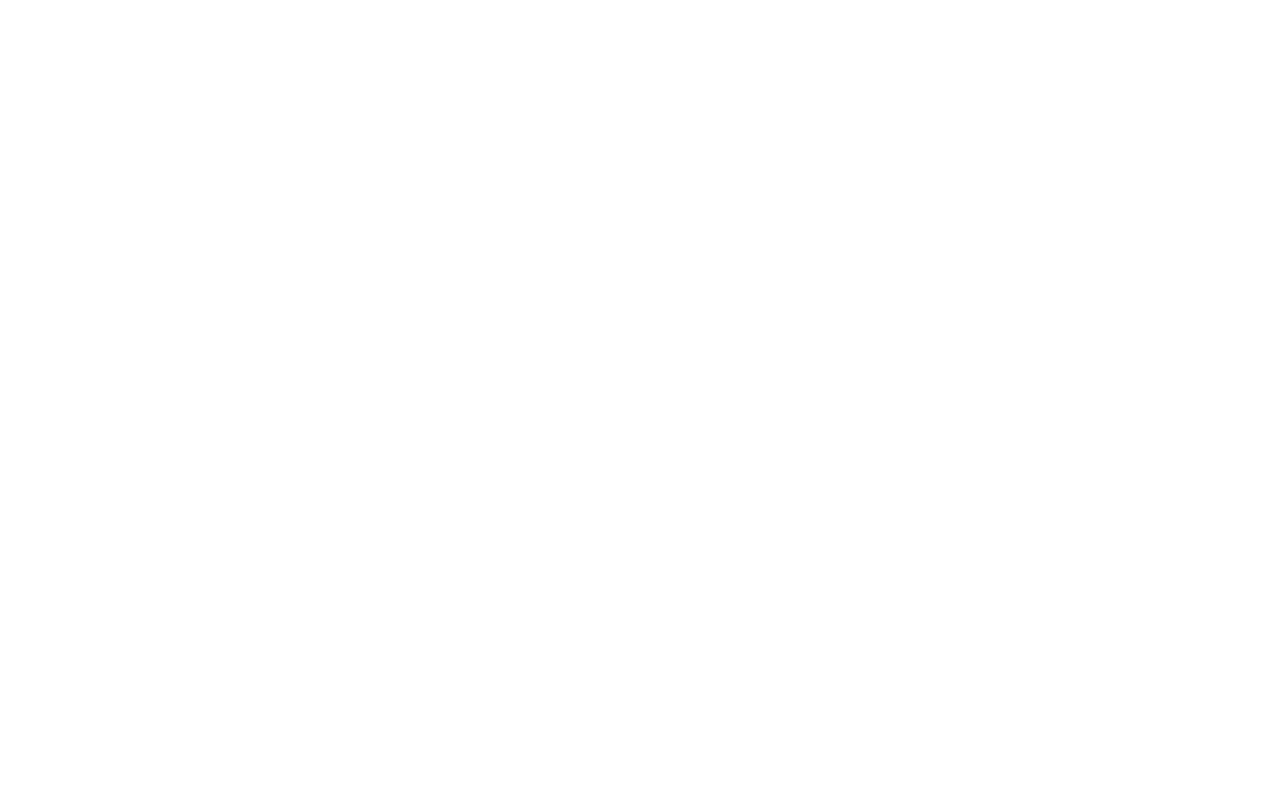
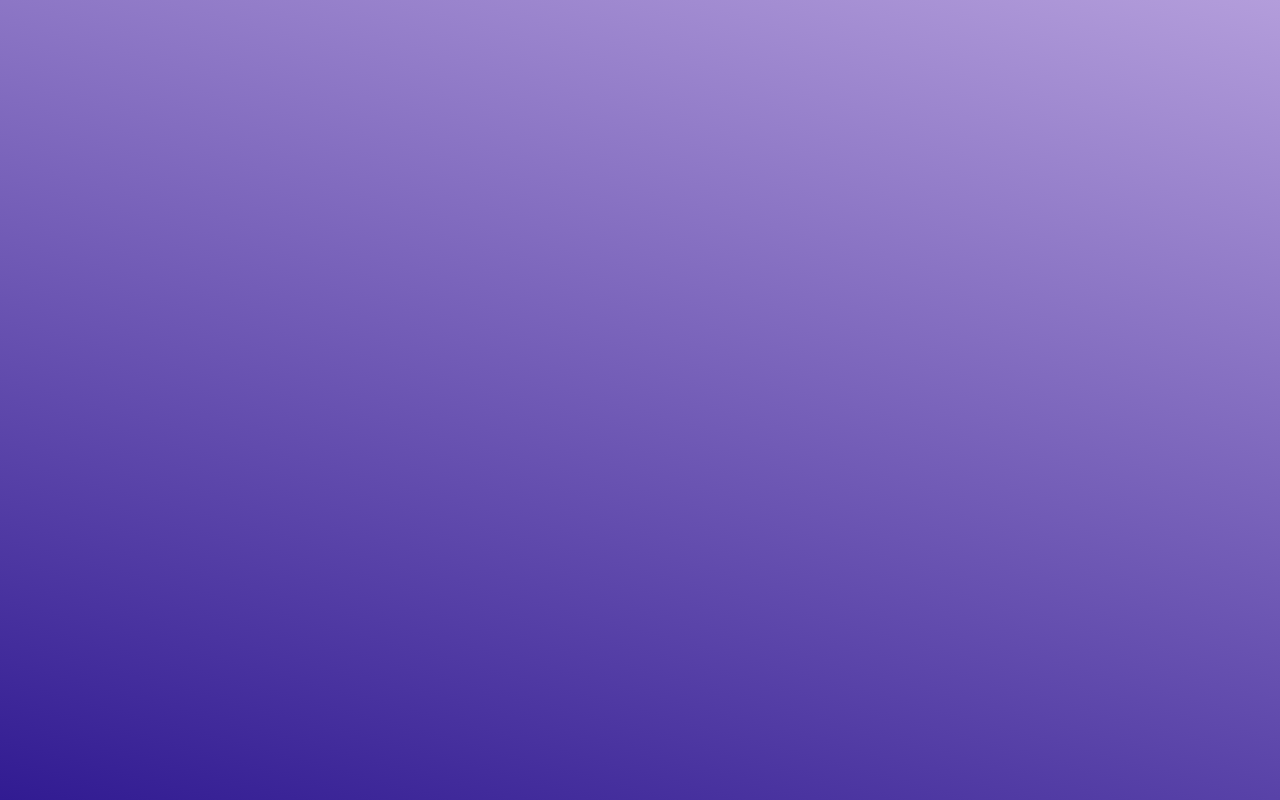
Before and after one commit to JulianAR97/pretty-weather, a React (Create React App) app: page / in a window 1280 px wide. Built offline with nearby package versions, Linux system fonts and the light colour scheme.

Commit message:
added linear gradient

```diff
--- a/src/App.js
+++ b/src/App.js
@@ -1,11 +1,12 @@
 import React from 'react'
 import { makeStyles } from '@mui/styles'
-import { purple } from '@mui/material/colors'
+import { deepPurple } from '@mui/material/colors'
 
 
 const useStyles = makeStyles(theme => ({
   app: {
-    backgroundImage: `linear-gradient(95deg, ${purple[500]} 0%, ${purple[200]} 100%)`
+    backgroundImage: `linear-gradient(15deg, ${deepPurple[900]} 0%, ${deepPurple[200]} 100%)`,
+    height: '100vh'
   }
 }))
 
```
